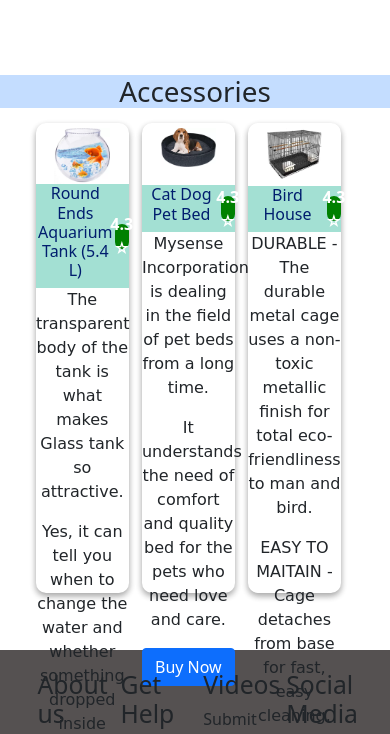
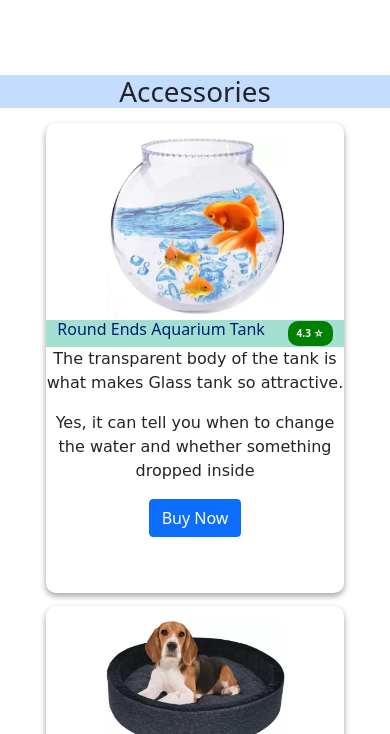
Before and after one commit to Rounak1234567/Pal-de-Pets, a plain HTML site: page index.html in a window 390 px wide. Shown: the part 1070-1804 px from the top of the page. Drawn offline with nearby package versions, Linux system fonts and the light colour scheme.

Commit message:
home page changes

```diff
--- a/css/index.css
+++ b/css/index.css
@@ -55,16 +55,18 @@ h1{
 
 /* Accessories Section */
 #pet-acc{
-    display: inline-block;
+    display: flex;
     width: 85%;
     margin: auto;
+    text-align: center;
+    justify-content: center;
+    align-items: center;
 }
 
 .ass-card{
     height: 470px;
     width: 28%;
     margin: 2%;
-    float: left;
     border-radius: 10px;
     box-shadow: rgba(0, 0, 0, 0.16) 0px 3px 6px, rgba(0, 0, 0, 0.23) 0px 3px 6px;
 }
@@ -100,6 +102,7 @@ h1{
 #rating {
     width: 15%;
     height: 25px;
+    font-size: 10px;
     border-radius: 10px;
     background-color: green;
     display: flex;
@@ -182,4 +185,12 @@ h1{
     #adoption-right{
         width: 90%;
     }
+    #pet-acc{
+        flex-direction: column;
+    }
+    .ass-card{
+        height: 470px;
+        width: 90%;
+
+    }
 }
--- a/index.html
+++ b/index.html
@@ -83,7 +83,7 @@
             <div class="ass-card">
                 <img src="./images/aquerium.webp" alt="">
                 <div id="title">
-                    <h2>Round Ends Aquarium Tank (5.4 L)</h2>
+                    <h2>Round Ends Aquarium Tank</h2>
                     <div id="rating">
                         4.3 &star;
                     </div>
```
